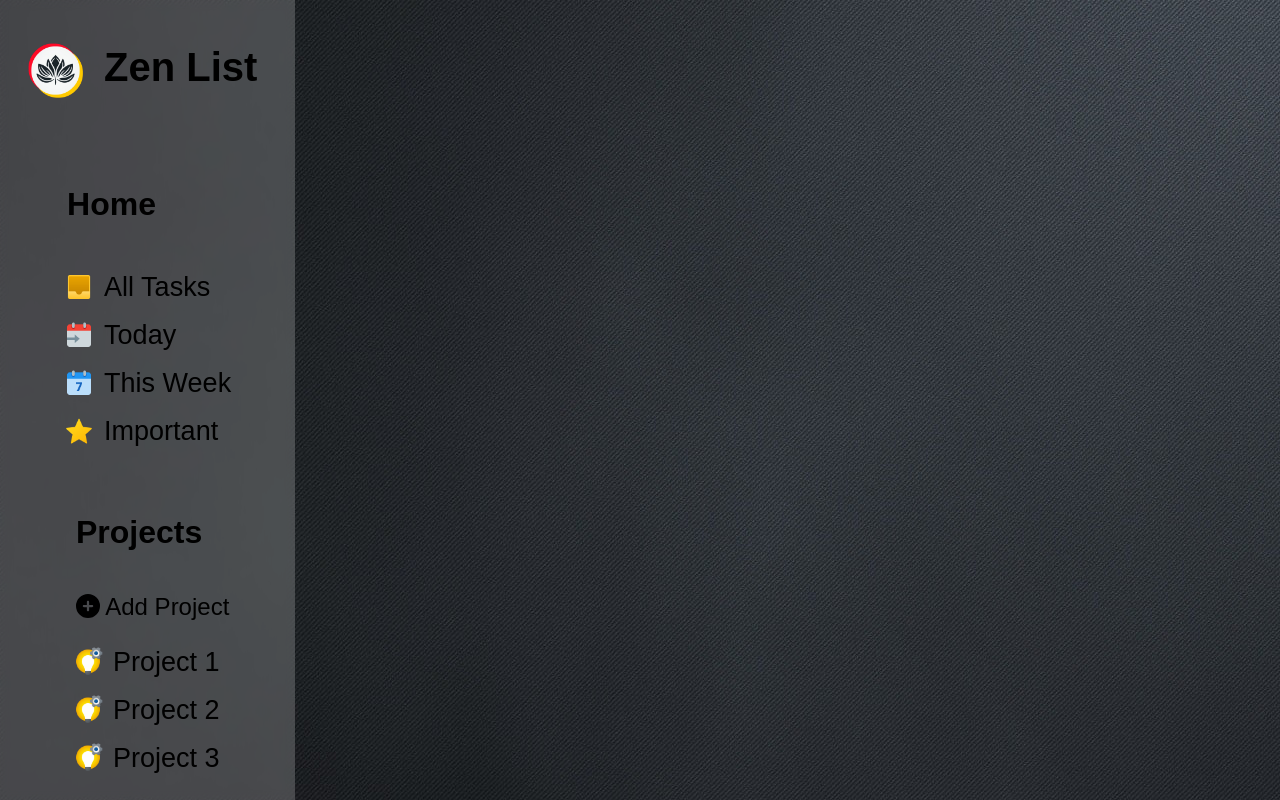
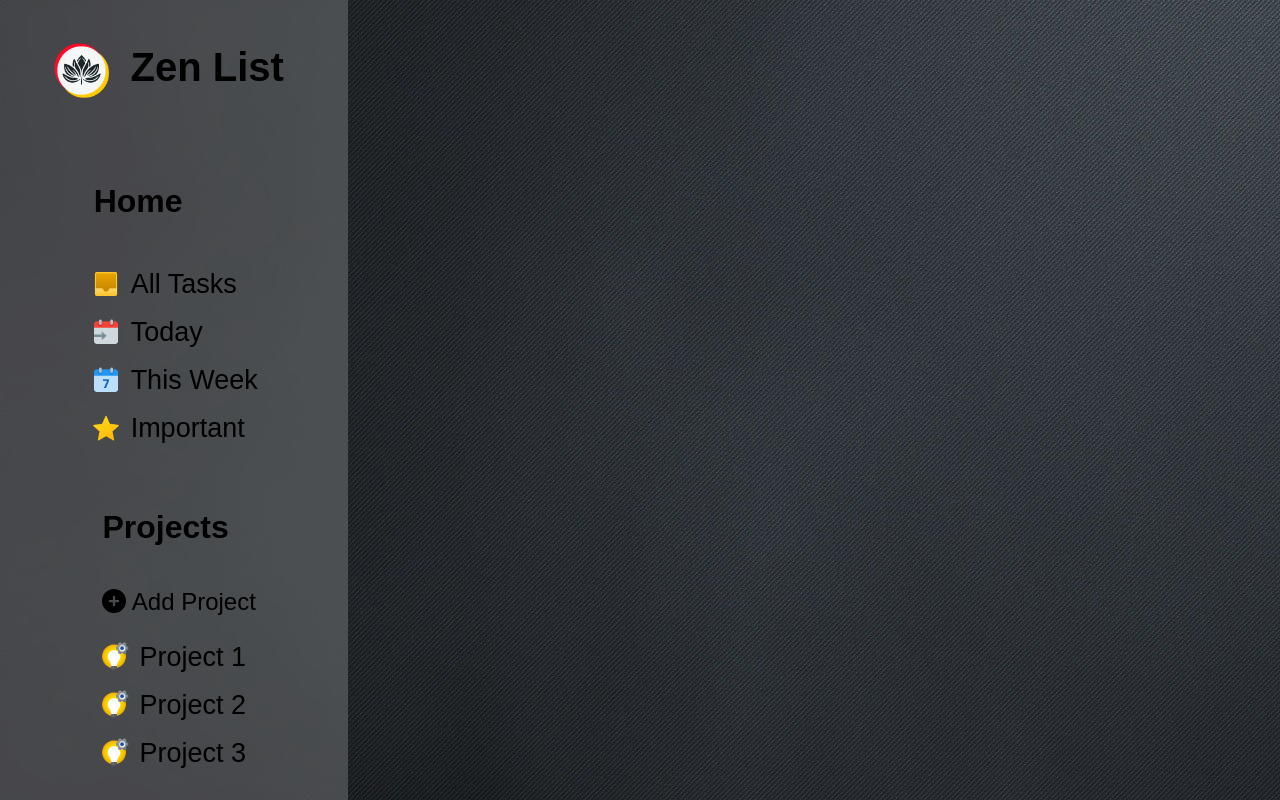
Before and after one commit to harzh1/Zen-List, a website built with webpack: page dist/index.html in a window 1280 px wide. Built offline with nearby package versions, Linux system fonts and the light colour scheme.

Commit message:
scrollable sidebar

```diff
--- a/src/style.css
+++ b/src/style.css
@@ -11,15 +11,16 @@ body {
 
 .side-bar {
     z-index: 2; /* Lower z-index so it's below the top bar */
-    width: 40vh;
+    width: 50vh;
     height: 100vh;
     background: rgba(255, 255, 255, 0.2);
     display: flex;
     flex-direction: column;
-    justify-content: space-between;
-
+    justify-content: flex-start;
+    overflow-y: auto;
     align-items: center;
     backdrop-filter: blur(5px);
+
 
 }
 
--- a/webpack.config.js
+++ b/webpack.config.js
@@ -1,5 +1,4 @@
 const path = require("path");
-const CopyPlugin = require("copy-webpack-plugin");
 
 module.exports = {
   mode: "development",
```
Also changed, not shown: 1 other file.
